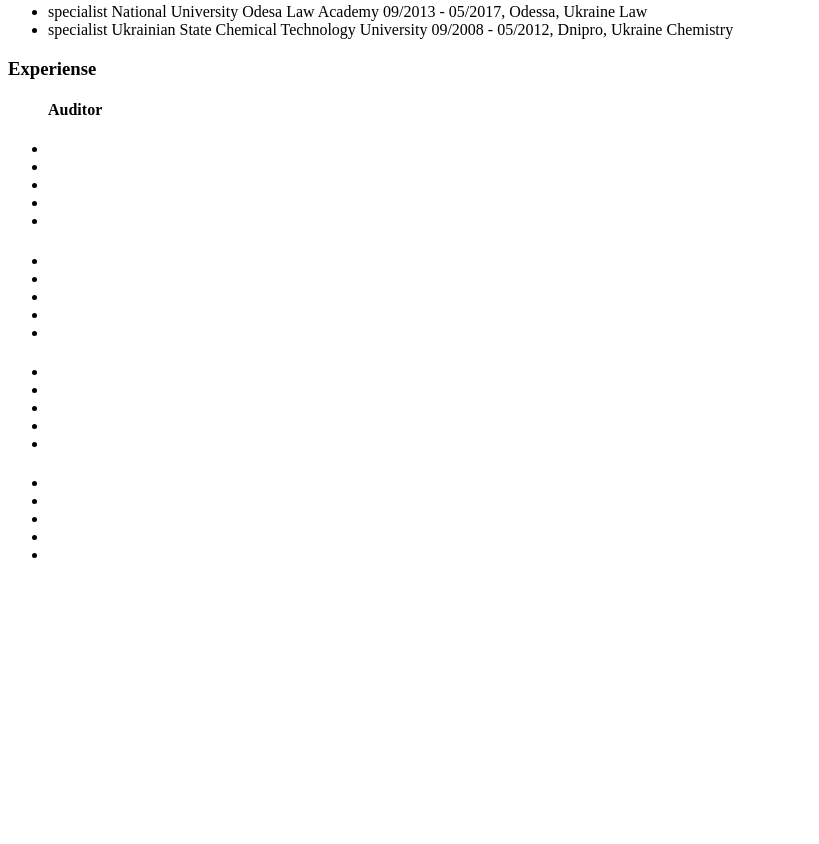
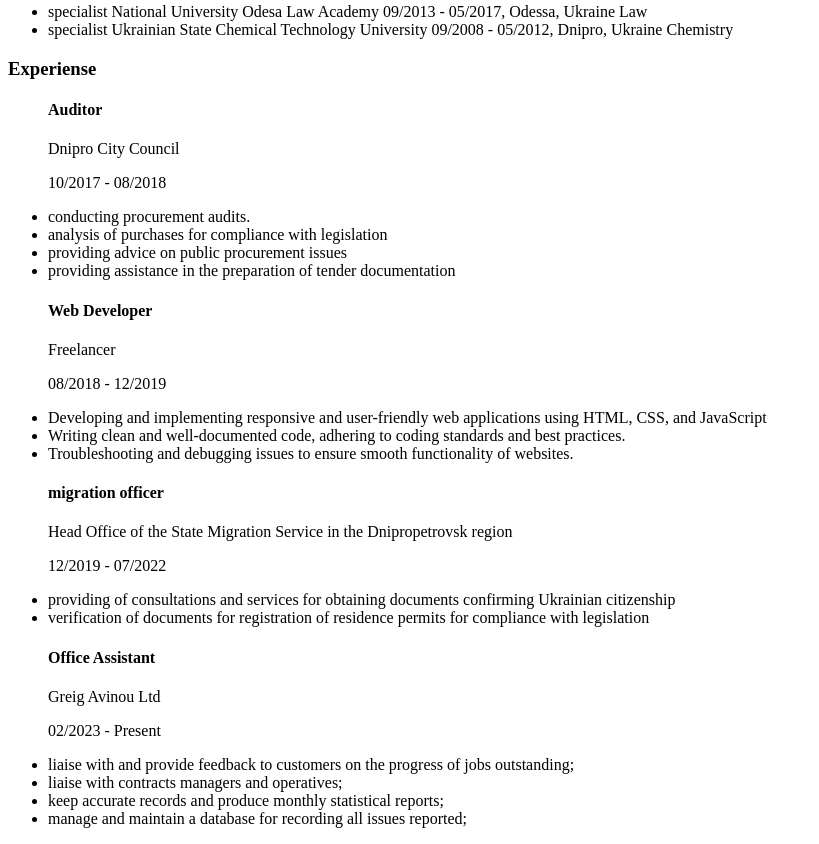
Before and after one commit to akukushkina/rsschool-cv, a plain HTML site: page index.html in a window 1280 px wide. Shown: the part 992-1836 px from the top of the page, without its empty margins (0-819 px from the left). Before the commit the page ends 1572 px from the top, so only its background shows below. Drawn offline with Linux system fonts and the light colour scheme.

Commit message:
feat: added information to experience section

```diff
--- a/index.html
+++ b/index.html
@@ -121,46 +121,42 @@ Chemistry
 
         <ul class="experience_list">
             <h4 class="experience_title">Auditor</h4>
-            <p class="experince_company"></p>
-            <p class="experience_duration"></p>
-            <li class="experience_item"></li>
-            <li class="experience_item"></li>
-            <li class="experience_item"></li>
-            <li class="experience_item"></li>
-            <li class="experience_item"></li>
+            <p class="experince_company">Dnipro City Council</p>
+            <p class="experience_duration">10/2017 - 08/2018</p>
+            <li class="experience_item">conducting procurement audits.</li>
+            <li class="experience_item">analysis of purchases for compliance with legislation</li>
+            <li class="experience_item">providing advice on public procurement issues</li>
+            <li class="experience_item">providing assistance in the preparation of tender documentation</li>
         </ul>
 
         <ul class="experience_list">
-            <h4 class="experience_title"></h4>
-            <p class="experince_company"></p>
-            <p class="experience_duration"></p>
-            <li class="experience_item"></li>
-            <li class="experience_item"></li>
-            <li class="experience_item"></li>
-            <li class="experience_item"></li>
-            <li class="experience_item"></li>
+            <h4 class="experience_title">Web Developer</h4>
+            <p class="experince_company">Freelancer</p>
+            <p class="experience_duration">08/2018 - 12/2019</p>
+            <li class="experience_item">Developing and implementing responsive and user-friendly web
+                applications using HTML, CSS, and JavaScript</li>
+            <li class="experience_item">Writing clean and well-documented code, adhering to coding standards and best practices. </li>
+            <li class="experience_item">Troubleshooting and debugging issues to ensure smooth functionality of websites.</li>
         </ul>
 
         <ul class="experience_list">
-            <h4 class="experience_title"></h4>
-            <p class="experince_company"></p>
-            <p class="experience_duration"></p>
-            <li class="experience_item"></li>
-            <li class="experience_item"></li>
-            <li class="experience_item"></li>
-            <li class="experience_item"></li>
-            <li class="experience_item"></li>
+            <h4 class="experience_title">migration officer</h4>
+            <p class="experince_company">Head Office of the State Migration Service in the
+                Dnipropetrovsk region</p>
+            <p class="experience_duration">12/2019 - 07/2022</p>
+            <li class="experience_item">providing of consultations and services for obtaining documents confirming Ukrainian citizenship</li>
+            <li class="experience_item">verification of documents for registration of residence permits for compliance with legislation</li>
         </ul>
 
         <ul class="experience_list">
-            <h4 class="experience_title"></h4>
-            <p class="experince_company"></p>
-            <p class="experience_duration"></p>
-            <li class="experience_item"></li>
-            <li class="experience_item"></li>
-            <li class="experience_item"></li>
-            <li class="experience_item"></li>
-            <li class="experience_item"></li>
+            <h4 class="experience_title">Office Assistant</h4>
+            <p class="experince_company">Greig Avinou Ltd</p>
+            <p class="experience_duration">02/2023 - Present</p>
+            <li class="experience_item">liaise with and provide feedback to customers on the progress of jobs outstanding;
+            </li>
+            <li class="experience_item">liaise with contracts managers and operatives;</li>
+            <li class="experience_item">keep accurate records and produce monthly statistical reports;</li>
+            <li class="experience_item">manage and maintain a database for recording all issues reported;</li>
         </ul>
 
     </section>
```
